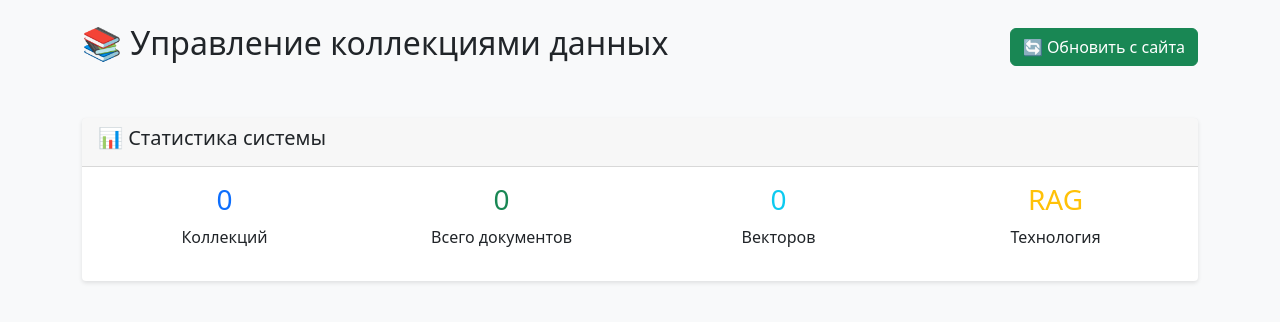
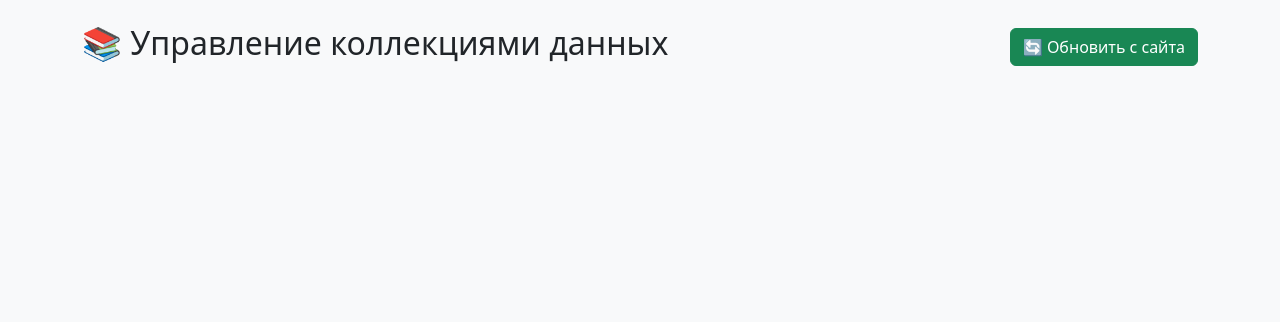
Before and after one commit to seomozg/udmtpp, a FastAPI app: template templates/collections.html in a window 1280 px wide. Shown: the part 56-378 px from the top of the page. Run offline with FastAPI, Linux system fonts and the light colour scheme; the template is opened without the code that fills it, so the values that code supplies are empty.

Commit message:
🗑️ Remove System Statistics Block from Collections Page
✅ Frontend Cleanup:
- Removed the '📊 Статистика системы' card from collections page
- Streamlined the collections management interface
- Maintained clean, focused design without redundant statistics

✅ UI Simplification:
- Collections page now focuses on individual collection management
- Removed duplicate statistics display (already shown in collection cards)
- Cleaner, more focused user experience
- Maintained all functional buttons and features

🎨 The collections page is now cleaner and more focused on the core functionality of managing individual collections.

```diff
--- a/templates/collections.html
+++ b/templates/collections.html
@@ -73,44 +73,7 @@
             {% endfor %}
         </div>
 
-        <!-- Statistics Card -->
-        <div class="card mt-4">
-            <div class="card-header">
-                <h5>📊 Статистика системы</h5>
-            </div>
-            <div class="card-body">
-                <div class="row text-center">
-                    <div class="col-md-3">
-                        <h3 class="text-primary">{{ collections|length }}</h3>
-                        <p>Коллекций</p>
-                    </div>
-                    <div class="col-md-3">
-                        <h3 class="text-success">
-                            {% set total_docs = 0 %}
-                            {% for coll in collections.values() %}
-                                {% set total_docs = total_docs + coll.points_count %}
-                            {% endfor %}
-                            {{ total_docs }}
-                        </h3>
-                        <p>Всего документов</p>
-                    </div>
-                    <div class="col-md-3">
-                        <h3 class="text-info">
-                            {% set total_vectors = 0 %}
-                            {% for coll in collections.values() %}
-                                {% set total_vectors = total_vectors + coll.vectors_count %}
-                            {% endfor %}
-                            {{ total_vectors }}
-                        </h3>
-                        <p>Векторов</p>
-                    </div>
-                    <div class="col-md-3">
-                        <h3 class="text-warning">RAG</h3>
-                        <p>Технология</p>
-                    </div>
-                </div>
-            </div>
-        </div>
+
     </div>
 
     <!-- Modal for viewing collection details -->
```
